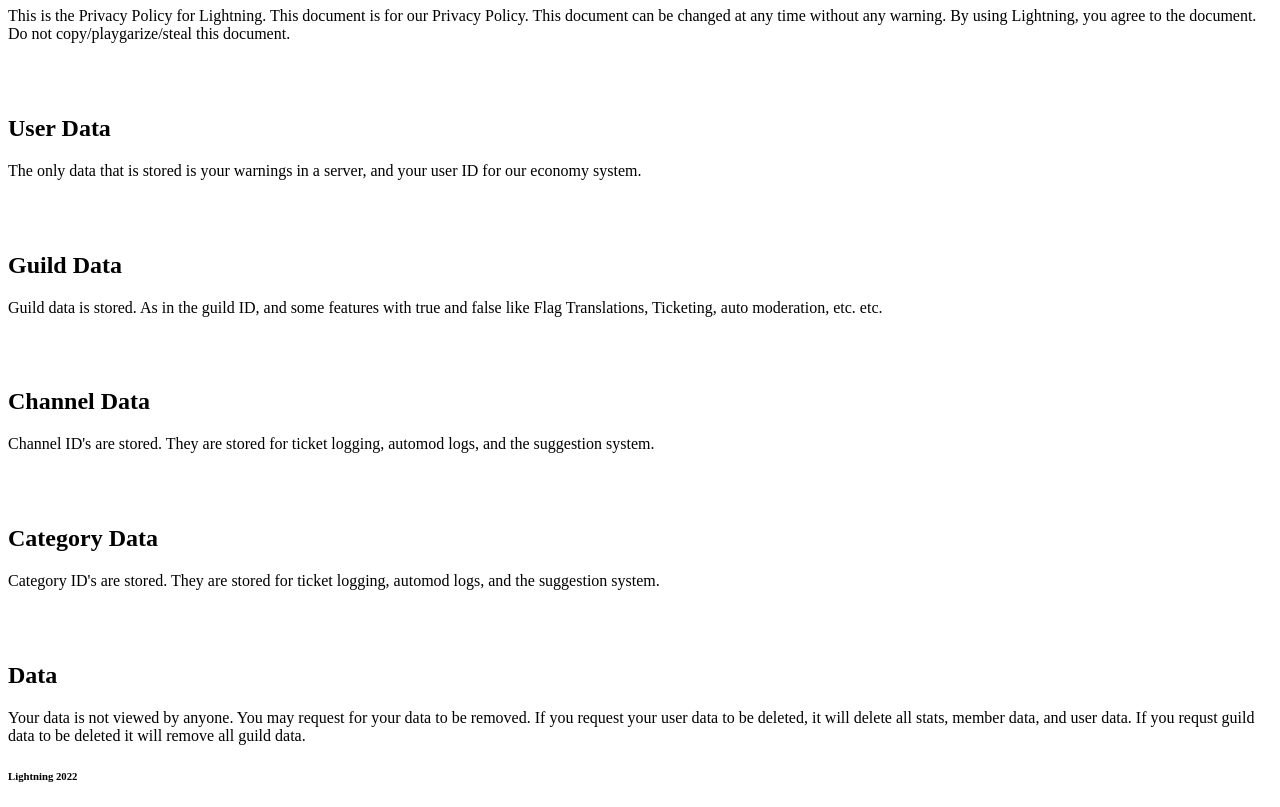
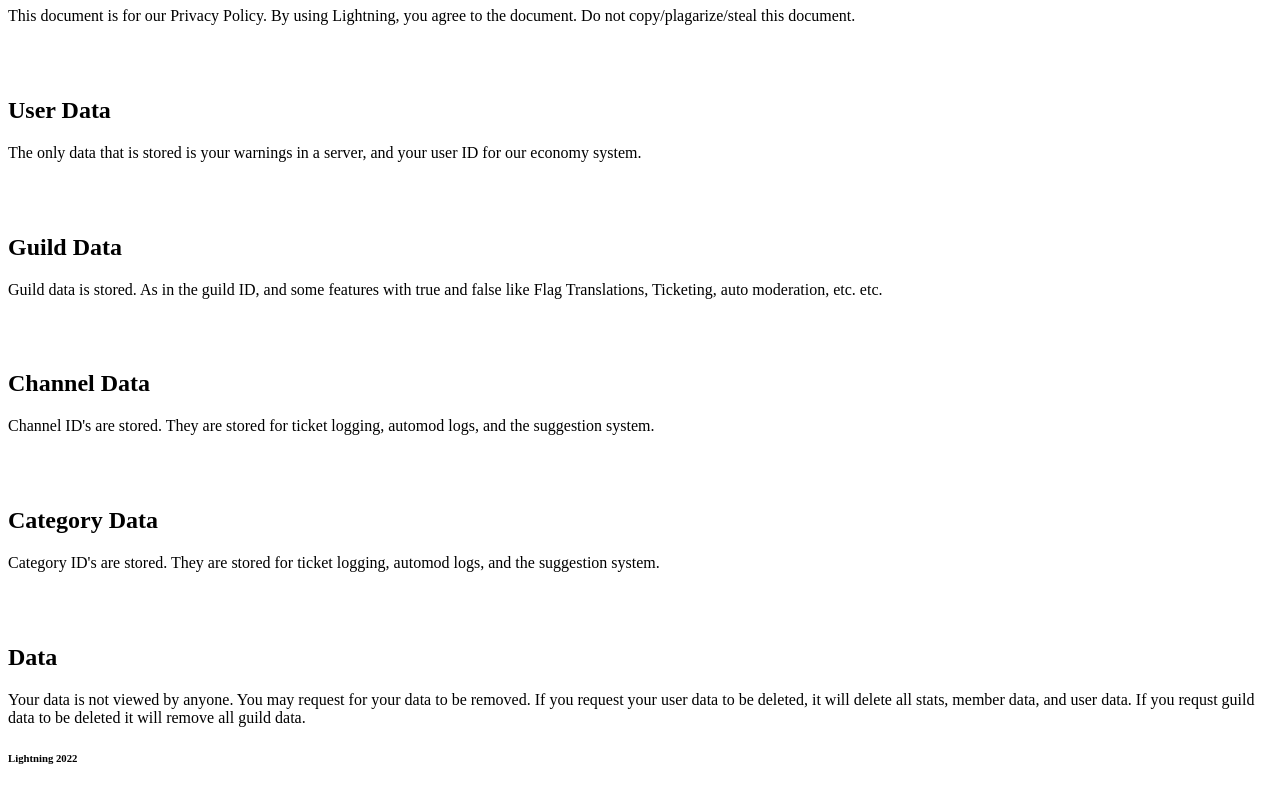
Before and after one commit to lightningdisc/privacy-policy, a plain HTML site: page index.html in a window 1280 px wide. Shown: the part 73-880 px from the top of the page. Drawn offline with Linux system fonts and the light colour scheme.

Commit message:
Update index.html

```diff
--- a/index.html
+++ b/index.html
@@ -9,7 +9,7 @@
 </head>
 <body>
     <h1>Lightning Privacy Policy</h1>
-    <p>This is the Privacy Policy for Lightning. This document is for our Privacy Policy. This document can be changed at any time without any warning. By using Lightning, you agree to the document. Do not copy/playgarize/steal this document.</p>
+    <p>This document is for our Privacy Policy. By using Lightning, you agree to the document. Do not copy/plagarize/steal this document.</p>
     <br>
     <br>
     <h2>User Data</h2>
```
